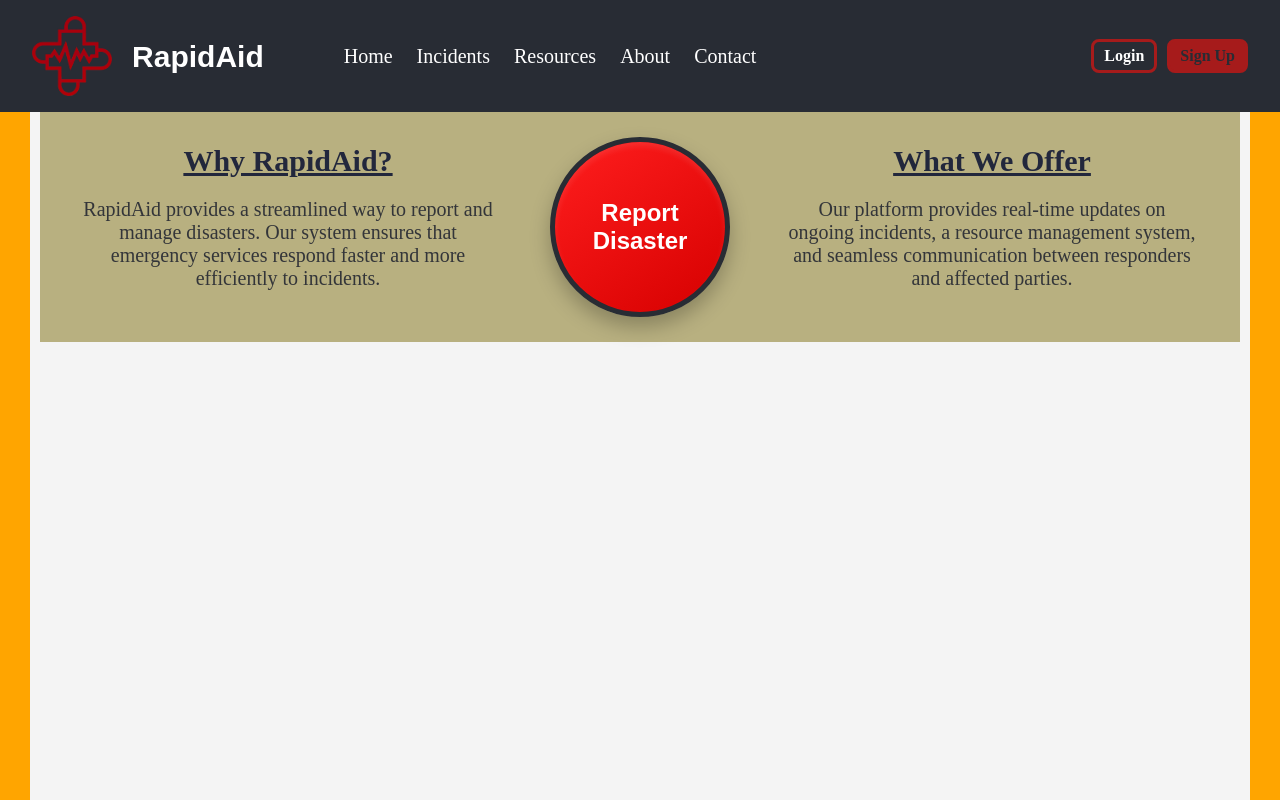
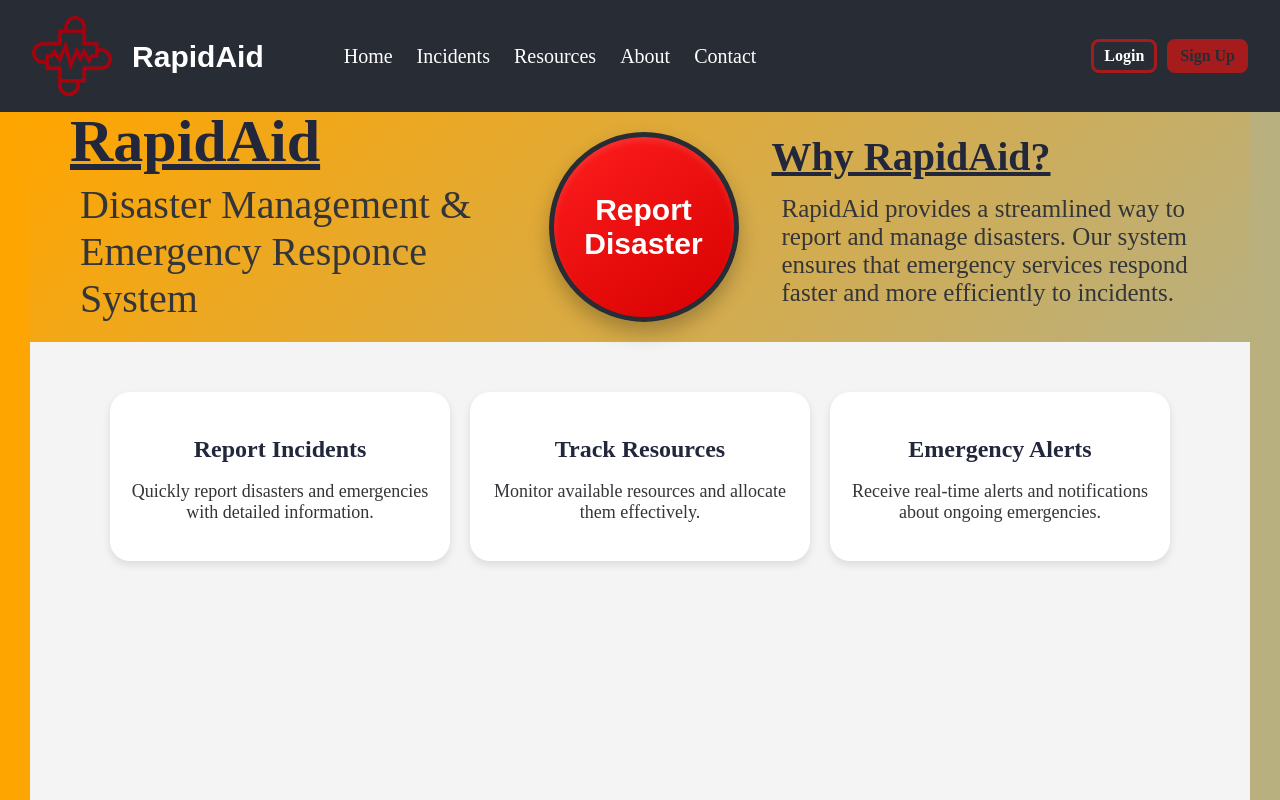
Before and after one commit to Hasmitha0110/RapidAid-GUI, a React (Vite) app: page / in a window 1280 px wide. Shown: the top 800 px of the page. Built offline with nearby package versions, Linux system fonts and the light colour scheme.

Commit message:
add reporting form

```diff
--- a/src/App.jsx
+++ b/src/App.jsx
@@ -7,6 +7,8 @@ import About from './components/bodycontent/pages/About/About';
 import NavBar from './components/headercontent/NavBar';
 import Footer from './components/footercontent/Footer';
 import Contact from './components/bodycontent/pages/Contact/Contact';
+import ReportDisaster from './components/bodycontent/pages/ReportSubmit/ReportDisaster';
+
 
 function App() {
   return (
@@ -26,6 +28,7 @@ function App() {
         <Route path="/resources" element={<Resources />} />
         <Route path="/about" element={<About />} />
         <Route path="/contact" element={<Contact />} />
+        <Route path="/report-disaster" element={<ReportDisaster />} />
       </Routes>
       <Footer />
     </Router>
--- a/src/components/bodycontent/pages/About/About.css
+++ b/src/components/bodycontent/pages/About/About.css
@@ -1,6 +1,7 @@
 body, html {
     height: 100%;
     margin: 0;
+    background: linear-gradient(to right, orange, #b8b080);
 }
 
 .about-wrapper {
--- a/src/components/bodycontent/pages/Contact/Contact.css
+++ b/src/components/bodycontent/pages/Contact/Contact.css
@@ -1,6 +1,7 @@
 body, html {
     height: 100%;
     margin: 0;
+    background: linear-gradient(to right, orange, #b8b080);
 }
 
 .contact-wrapper {
--- a/src/components/bodycontent/pages/Home/Home.css
+++ b/src/components/bodycontent/pages/Home/Home.css
@@ -1,8 +1,8 @@
-/* Main Wrapper Styling */
+
 body, html {
     height: 100%;
     margin: 0;
-    background-color: orange;
+    background: linear-gradient(to right, orange, #b8b080);
 }
 
 .home-wrapper {
@@ -14,7 +14,7 @@ body, html {
     margin-left: 30px;
     margin-right: 30px;
     padding: 0px;
-    height: 100vh;
+    height: 150vh;
     background-color: #f4f4f4;
 }
 
@@ -23,67 +23,100 @@ body, html {
     align-items: center;
     justify-content: center;
     width: 100%;
-    max-width: 1200px;
-    background-color: #b8b080;
+    max-width: 2200px;
+    background: linear-gradient(135deg, orange, #b8b080);
+    /* background-color: #b8b080; */
     padding: 0;
     margin: 0;
     height: 230px;
 }
 
 .left-section, .right-section {
+    box-sizing: border-box;
     border-radius: 50px;
     width:40%;
     margin: 0px 20px;
     padding: 20px;
-
     text-align: center;
 }
 
-.left-section h3, .right-section h3 {
+.left-section h3 {
+    position: relative;
     margin: 0px;
     text-decoration: underline;
     padding: 0px;
-    font-size: 30px;
+    font-size: 60px;
     color: #22273c;
+    text-align: left;
+    top: -5px;
 }
 
-.left-section p, .right-section p {
-    font-size: 20px;
+.right-section h3 {
+    position: relative;
+    margin: 0;
+    text-decoration: underline;
+    padding: 0px;
+    font-size: 40px;
+    color: #22273c;
+    text-align: left;
+    top: -5px;
+}
+
+.left-section p {
+    position: relative;
+    font-size: 40px;
     color: #333539;
+    margin: 10px;
+    text-align: left;
+    top: -10px;
+}
+
+.right-section p {
+    position: relative;
+    font-size: 25px;
+    color: #333539;
+    padding: 0px;
+    margin: 10px;
+    text-align: left;
+    top: 0px;
 }
 
 
 /* Button Container Styling */
 .report-button-container {
     margin-top: 0px;
-    width: 20%;
+    width: 15%;
     text-align: center;
 }
 
-/* 3D Animated Button Styling */
-.report-button {
-    background: linear-gradient(145deg, #ff1e1e, #d60000);
-    color: white;
+.feature-cards {
+    display: flex;
+    justify-content: center;
+    gap: 20px;
+    margin-top: 50px;
+  }
+
+  .card {
+    background-color: #fff;
+    border-radius: 20px;
+    padding: 20px;
+    width: 300px;
+    text-align: center;
+    box-shadow: 0 4px 8px rgba(0, 0, 0, 0.1);
+    transition: transform 0.2s ease;
+  }
+
+  .card:hover {
+    transform: translateY(-10px);
+  }
+
+  .card h3 {
+    color: #22273c;
     font-size: 24px;
-    font-weight: bold;
-    padding: 25px;
-    border: 5px solid #282c34;
-    border-radius: 50%;
-    cursor: pointer;
-    width: 180px;
-    height: 180px;
-    box-shadow: 0 10px 20px rgba(0, 0, 0, 0.25), inset 0 4px 6px rgba(255, 255, 255, 0.1);
-    transition: all 0.3s ease;
-}
+    margin-bottom: 15px;
+  }
 
-/* Hover Effect for the Button */
-.report-button:hover {
-    box-shadow: 0 15px 30px rgba(0, 0, 0, 0.35), inset 0 4px 8px rgba(255, 255, 255, 0.15);
-    transform: translateY(-8px);
-}
-
-/* Click (Active) Effect */
-.report-button:active {
-    transform: translateY(2px);
-    box-shadow: 0 5px 10px rgba(0, 0, 0, 0.2), inset 0 4px 6px rgba(0, 0, 0, 0.1);
-}
+  .card p {
+    color: #333539;
+    font-size: 18px;
+  }
--- a/src/components/bodycontent/pages/Home/Home.jsx
+++ b/src/components/bodycontent/pages/Home/Home.jsx
@@ -1,32 +1,57 @@
 import React from 'react';
+import { Link } from 'react-router-dom';
 import './Home.css';
+import Button from '../../../re_comps/Button';
 
-function Home() {
+const Home = () => {
     return (
         <div className="home-wrapper">
             <div className="content-sections">
                 {/* Left Section */}
                 <div className="left-section">
                   <div>
-                    <h3>Why RapidAid?</h3>
-                    <p>
+                    <h3>RapidAid</h3>
+                    <p>Disaster Management & Emergency Responce System</p>
+                    {/* <p>
                         RapidAid provides a streamlined way to report and manage disasters. Our system ensures that emergency services respond faster and more efficiently to incidents.
-                    </p>
+                    </p> */}
                   </div>
                 </div>
                 {/* Report Button in the Center */}
                 <div className="report-button-container">
-                    <button className="report-button">Report Disaster</button>
+                    <Link to="/report-disaster">
+                <Button className="report-button" label="Report Disaster"/>
+                    </Link>
                 </div>
 
                 {/* Right Section */}
                 <div className="right-section">
-                    <h3>What We Offer</h3>
+                <h3>Why RapidAid?</h3>
+                    <p>
+                        RapidAid provides a streamlined way to report and manage disasters. Our system ensures that emergency services respond faster and more efficiently to incidents.
+                    </p>
+                    {/* <h3>What We Offer</h3>
                     <p>
                         Our platform provides real-time updates on ongoing incidents, a resource management system, and seamless communication between responders and affected parties.
-                    </p>
+                    </p> */}
                 </div>
             </div>
+
+            <div class="feature-cards">
+  <div class="card">
+    <h3>Report Incidents</h3>
+    <p>Quickly report disasters and emergencies with detailed information.</p>
+  </div>
+  <div class="card">
+    <h3>Track Resources</h3>
+    <p>Monitor available resources and allocate them effectively.</p>
+  </div>
+  <div class="card">
+    <h3>Emergency Alerts</h3>
+    <p>Receive real-time alerts and notifications about ongoing emergencies.</p>
+  </div>
+</div>
+
         </div>
     );
 }
--- a/src/components/bodycontent/pages/Incidents/Incidents.css
+++ b/src/components/bodycontent/pages/Incidents/Incidents.css
@@ -1,6 +1,7 @@
 body, html {
     height: 100%;
     margin: 0;
+    background: linear-gradient(to right, orange, #b8b080);
 }
 
 .incidents-wrapper {
--- a/src/components/bodycontent/pages/Incidents/Incidents.jsx
+++ b/src/components/bodycontent/pages/Incidents/Incidents.jsx
@@ -6,6 +6,7 @@ function Incidents() {
       <div className='incidents-wrapper'>
             <div className='content'>
         <h1>Incidents</h1>
+
         <p>Manage disaster incidents here.</p>
       </div>
       </div>
--- /dev/null
+++ b/src/components/bodycontent/pages/ReportSubmit/ReportDisaster.css
@@ -0,0 +1,63 @@
+body, html {
+  height: 100%;
+  margin: 0;
+  background: linear-gradient(to right, orange, #b8b080);
+}
+
+.report-disaster-wrapper {
+  display: flex;
+  flex-direction: column;
+  justify-content: flex-start;
+  margin: 0 auto;
+  max-width: 1000px;
+  padding: 20px;
+  height: 210vh;
+  background-color: #dbd9d9;
+  border-radius: 8px;
+  box-shadow: 0 2px 8px rgba(0, 0, 0, 0.1);
+}
+
+h1 {
+  text-align: center;
+  color: #333;
+}
+
+form label {
+  display: block;
+  margin: 10px 0 5px;
+  font-weight: bold;
+}
+
+form input,
+form select,
+form textarea {
+  width: 100%;
+  padding: 10px;
+  margin-bottom: 15px;
+  border: 1px solid #ccc;
+  box-sizing: border-box ;
+  border-radius: 4px;
+}
+
+form input[type="file"] {
+  padding: 5px;
+}
+
+form div {
+  display: flex;
+  gap: 10px;
+  margin-bottom: 15px;
+}
+
+form button {
+  background-color: #007bff;
+  color: white;
+  padding: 10px;
+  border: none;
+  border-radius: 4px;
+  cursor: pointer;
+}
+
+form button:hover {
+  background-color: #0056b3;
+}
--- /dev/null
+++ b/src/components/bodycontent/pages/ReportSubmit/ReportDisaster.jsx
@@ -0,0 +1,132 @@
+import React, { useState } from 'react';
+import { useNavigate } from 'react-router-dom';
+import './ReportDisaster.css';
+
+const districts = [
+  "Colombo", "Gampaha", "Kalutara", "Kandy", "Matale", "Nuwara Eliya",
+  "Galle", "Matara", "Hambantota", "Jaffna", "Kilinochchi", "Mannar",
+  "Vavuniya", "Mullaitivu", "Batticaloa", "Ampara", "Trincomalee",
+  "Kurunegala", "Puttalam", "Anuradhapura", "Polonnaruwa", "Badulla",
+  "Monaragala", "Ratnapura", "Kegalle"
+];
+
+const disasterTypes = [
+  "Landslide", "Floods", "Criminal Activities", "Earthquakes",
+  "Hurricane", "Wildfire", "Building Collapse", "Other"
+];
+
+const ReportDisaster = () => {
+  const navigate = useNavigate();
+
+  const [formData, setFormData] = useState({
+    name: '',
+    contactNumber: '',
+    district: '',
+    exactLocation: '',
+    disasterType: '',
+    description: '',
+    injuredOrDead: '',
+    numInjuredOrDead: '',
+    photos: [],
+    otherDisaster: ''
+  });
+
+  const handleChange = (e) => {
+    const { name, value, type, checked } = e.target;
+    setFormData({
+      ...formData,
+      [name]: type === 'checkbox' || type === 'radio' ? checked ? value : '' : value
+    });
+  };
+
+  const handleFileChange = (e) => {
+    setFormData({ ...formData, photos: [...e.target.files] });
+  };
+
+  const handleSubmit = (e) => {
+    e.preventDefault();
+    console.log("Disaster Report Submitted:", formData);
+    alert('Disaster report submitted successfully!');
+
+
+    navigate('/');
+  };
+
+  return (
+    <div className="report-disaster-wrapper">
+      <h1>Report a Disaster</h1>
+      <form onSubmit={handleSubmit}>
+        <label>Name of the Person:</label>
+        <input type="text" name="name" required onChange={handleChange} />
+
+        <label>Contact Number:</label>
+        <input type="tel" name="contactNumber" required onChange={handleChange} />
+
+        <label>District:</label>
+        <select name="district" required onChange={handleChange}>
+          <option value="">Select a District</option>
+          {districts.map((district, index) => (
+            <option key={index} value={district}>{district}</option>
+          ))}
+        </select>
+
+        <label>Describe the Exact Location or Share the Location Link:</label>
+        <input type="text" name="exactLocation" required onChange={handleChange} />
+
+        <label>Type of Disaster:</label>
+        <select name="disasterType" required onChange={handleChange}>
+          <option value="">Select a Disaster Type</option>
+          {disasterTypes.map((type, index) => (
+            <option key={index} value={type}>{type}</option>
+          ))}
+        </select>
+
+        {formData.disasterType === 'Other' && (
+          <>
+            <label>Describe the Disaster:</label>
+            <input type="text" name="otherDisaster" onChange={handleChange} />
+          </>
+        )}
+
+        <label>Briefly Describe the Situation (Optional):</label>
+        <textarea name="description" onChange={handleChange}></textarea>
+
+        <label>Add Photos (Optional):</label>
+        <input type="file" name="photos" multiple onChange={handleFileChange} />
+
+        <label>Anyone Injured or Dead?</label>
+        <div>
+          <label>
+            <input
+              type="radio"
+              name="injuredOrDead"
+              value="Yes"
+              onChange={handleChange}
+            />
+            Yes
+          </label>
+          <label>
+            <input
+              type="radio"
+              name="injuredOrDead"
+              value="No"
+              onChange={handleChange}
+            />
+            No
+          </label>
+        </div>
+
+        {formData.injuredOrDead === 'Yes' && (
+          <>
+            <label>How Many People (Roughly):</label>
+            <input type="number" name="numInjuredOrDead" onChange={handleChange} />
+          </>
+        )}
+
+        <button type="submit">Submit Report</button>
+      </form>
+    </div>
+  );
+};
+
+export default ReportDisaster;
--- a/src/components/headercontent/Navbar.css
+++ b/src/components/headercontent/Navbar.css
@@ -24,6 +24,7 @@
     font-family: 'Arial', Helvetica, sans-serif;
     padding: 0;
     line-height: 1.3;
+    color: white;
 }
 
 .logotext h6 {
--- a/src/components/re_comps/Button.css
+++ b/src/components/re_comps/Button.css
@@ -1,4 +1,4 @@
-/* Common button styles */
+
 .button {
     padding: 10px 20px;
     border: none;
@@ -47,3 +47,31 @@
 
     transition: background-color 0.3s;
   }
+
+
+.report-button {
+  background: linear-gradient(145deg, #ff1e1e, #d60000);
+  color: white;
+  font-size: 30px;
+  font-weight: bold;
+  padding: 25px;
+  border: 5px solid #282c34;
+  border-radius: 50%;
+  cursor: pointer;
+  width: 190px;
+  height: 190px;
+  box-shadow: 0 10px 20px rgba(0, 0, 0, 0.25), inset 0 4px 6px rgba(255, 255, 255, 0.1);
+  transition: all 0.3s ease;
+}
+
+
+.report-button:hover {
+  box-shadow: 0 15px 30px rgba(0, 0, 0, 0.35), inset 0 4px 8px rgba(255, 255, 255, 0.15);
+  transform: translateY(-8px);
+}
+
+
+.report-button:active {
+  transform: translateY(2px);
+  box-shadow: 0 5px 10px rgba(0, 0, 0, 0.2), inset 0 4px 6px rgba(0, 0, 0, 0.1);
+}
```
